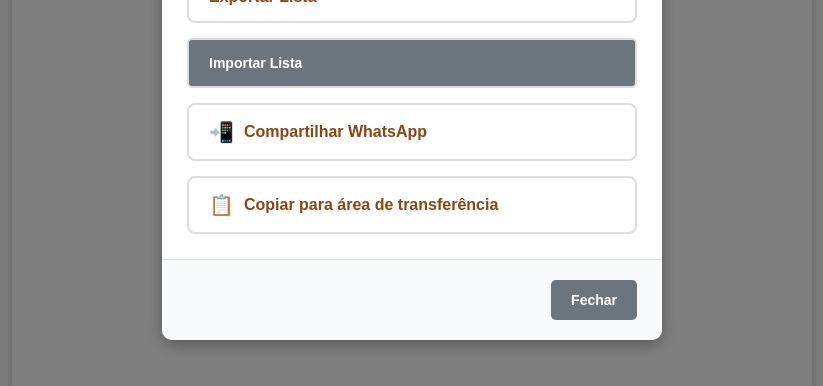
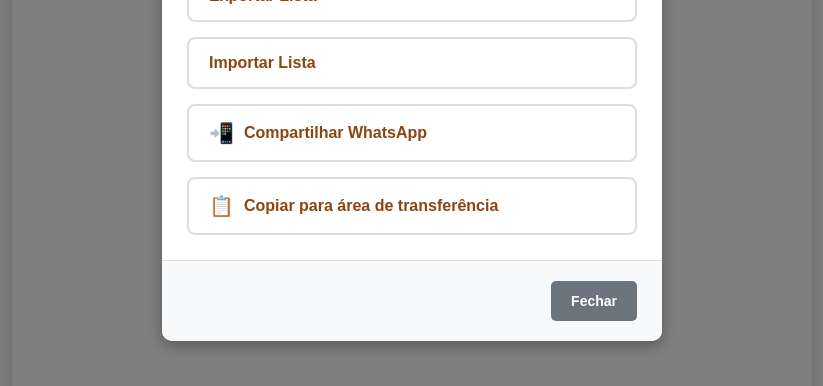
Before and after one commit to dwildt/cestinho, a website: page index.html in a window 1280 px wide. Both pictures are taken after a click on the button "Integrações". Shown: the part 300-686 px from the top of the page, without its empty margins (228-1051 px from the left). Drawn offline with Linux system fonts and the light colour scheme.

Commit message:
ajustes importar e exportar lista

```diff
--- a/index.html
+++ b/index.html
@@ -136,13 +136,11 @@
             <div class="modal-body">
                 <div class="integrations-options">
                     <button id="export-button" class="integration-btn">
-                        <span class="integration-icon">💾</span>
                         <span id="export-button-text">Exportar Lista</span>
                     </button>
-                    <label for="import-file" id="import-button" class="integration-btn">
-                        <span class="integration-icon">📁</span>
+                    <button for="import-file" id="import-button" class="integration-btn" onclick="document.getElementById('import-file').click()">
                         <span id="import-button-text">Importar Lista</span>
-                    </label>
+                    </button>
                     <input type="file" id="import-file" accept=".json" style="display: none;">
                     <button id="export-whatsapp-modal" class="integration-btn">
                         <span class="integration-icon">📲</span>
--- a/styles/main.css
+++ b/styles/main.css
@@ -352,6 +352,7 @@
 .integration-btn {
     display: flex;
     align-items: center;
+    justify-content: flex-start;
     gap: 10px;
     padding: 15px 20px;
     border: 2px solid #ddd;
@@ -362,6 +363,9 @@
     cursor: pointer;
     transition: all 0.2s ease;
     font-size: 16px;
+    font-weight: bold;
+    width: 100%;
+    text-align: left;
 }
 
 .integration-btn:hover {
@@ -373,24 +377,10 @@
 .integration-icon {
     font-size: 20px;
     min-width: 24px;
+    display: inline-block;
+    text-align: center;
 }
 
-#import-button {
-    background-color: #6c757d;
-    color: white;
-    padding: 12px 20px;
-    border-radius: 5px;
-    cursor: pointer;
-    font-size: 14px;
-    font-weight: bold;
-    text-decoration: none;
-    display: inline-block;
-    transition: background-color 0.2s;
-}
-
-#import-button:hover {
-    background-color: #5a6268;
-}
 
 footer {
     display: flex;
```
